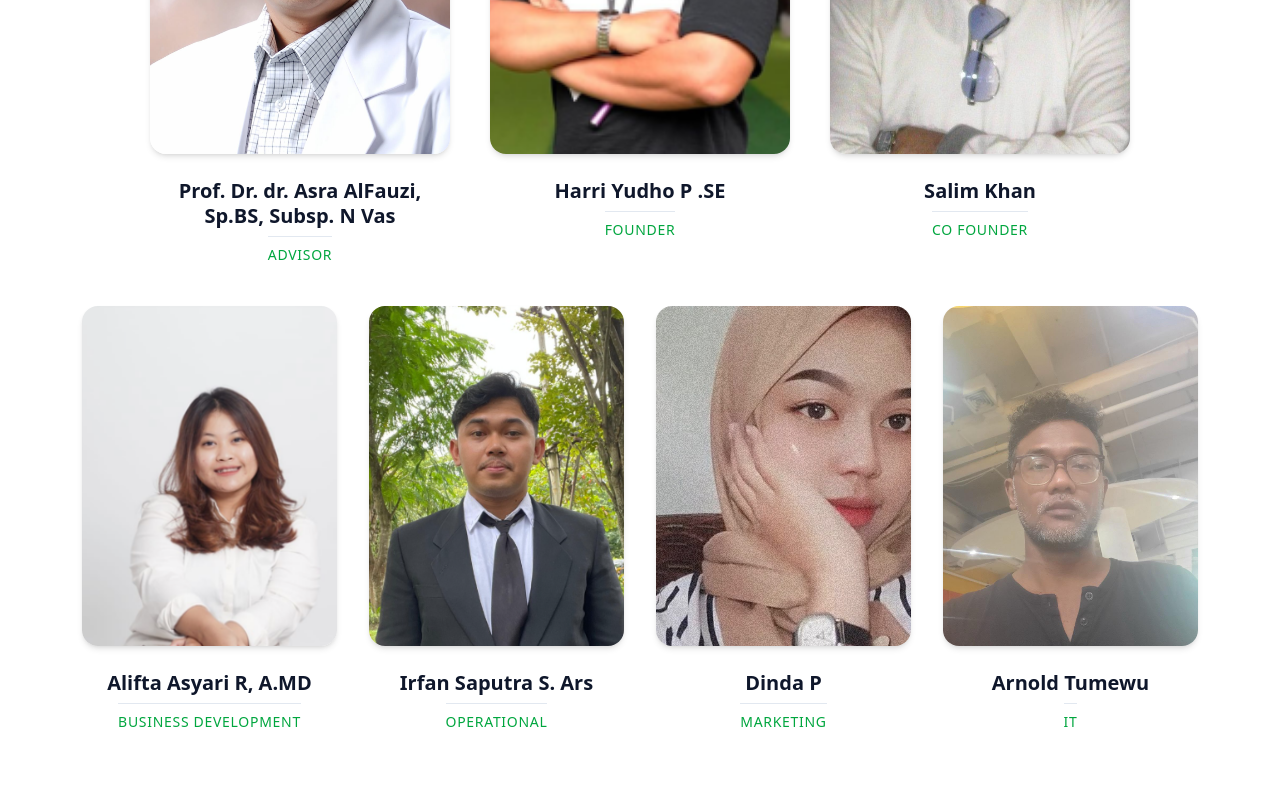
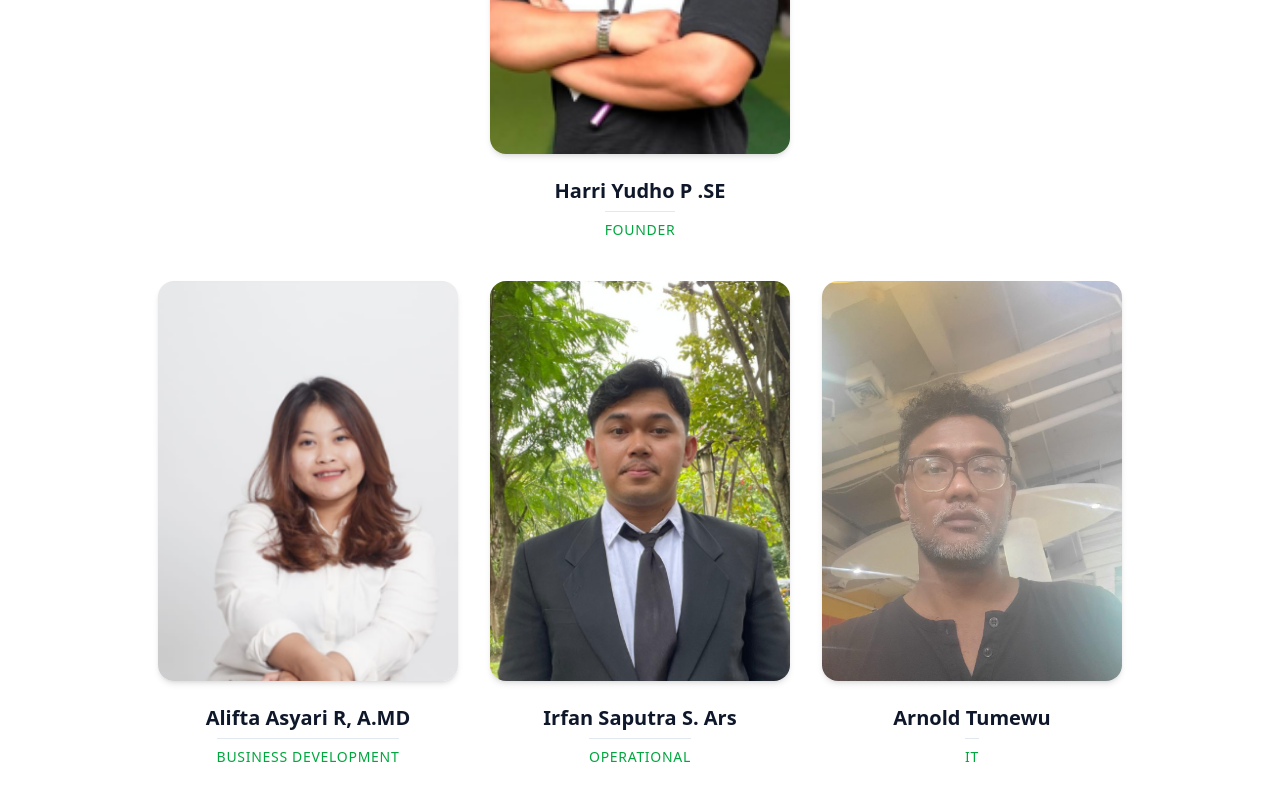
Before and after one commit to batalngantuk/compro-natadesa, a Next.js app: page /tentang-kami in a window 1280 px wide. Shown: the part 5538-6338 px from the top of the page. Built offline with nearby package versions, Linux system fonts and the light colour scheme.

Commit message:
feat: reshape team section — 1 founder row + 3 team members row
Remove Asra AlFauzi, Salim Khan, Dinda P. Layout: Harri (Founder) on top,
Alifta / Irfan / Arnold on second row.

Co-Authored-By: Claude Sonnet 4.6 <noreply@anthropic.com>

```diff
--- a/app/tentang-kami/page.tsx
+++ b/app/tentang-kami/page.tsx
@@ -105,15 +105,12 @@ export default function TentangKamiPage() {
   ]
 
   const teamRow1 = [
-    { name: "Prof. Dr. dr. Asra AlFauzi, Sp.BS, Subsp. N Vas", position: lang === "en" ? "Advisor" : "Penasihat", image: "/dr.jpeg" },
     { name: "Harri Yudho P .SE", position: "Founder", image: "/HARRI.png" },
-    { name: "Salim Khan", position: "Co Founder", image: "/salim-khan.jpg" },
   ]
 
   const teamRow2 = [
     { name: "Alifta Asyari R, A.MD", position: "Business Development", image: "/TATA.png" },
     { name: "Irfan Saputra S. Ars", position: "Operational", image: "/IRFAN.png" },
-    { name: "Dinda P", position: "Marketing", image: "/dinda-p.jpg" },
     { name: "Arnold Tumewu", position: "IT", image: "/team/arnold.jpg" },
   ]
 
@@ -683,7 +680,7 @@ export default function TentangKamiPage() {
                       whileInView={{ opacity: 1, y: 0 }}
                       viewport={{ once: true }}
                       transition={{ delay: index * 0.1, duration: 0.5 }}
-                      className="w-full sm:w-[240px] lg:w-[255px]"
+                      className="w-full sm:w-[280px] lg:w-[300px]"
                     >
                       <div className="group relative flex flex-col items-center">
                         <div className="relative w-full aspect-[3/4] overflow-hidden rounded-2xl mb-6 shadow-md transition-all duration-300 hover:shadow-xl hover:-translate-y-2">
```
